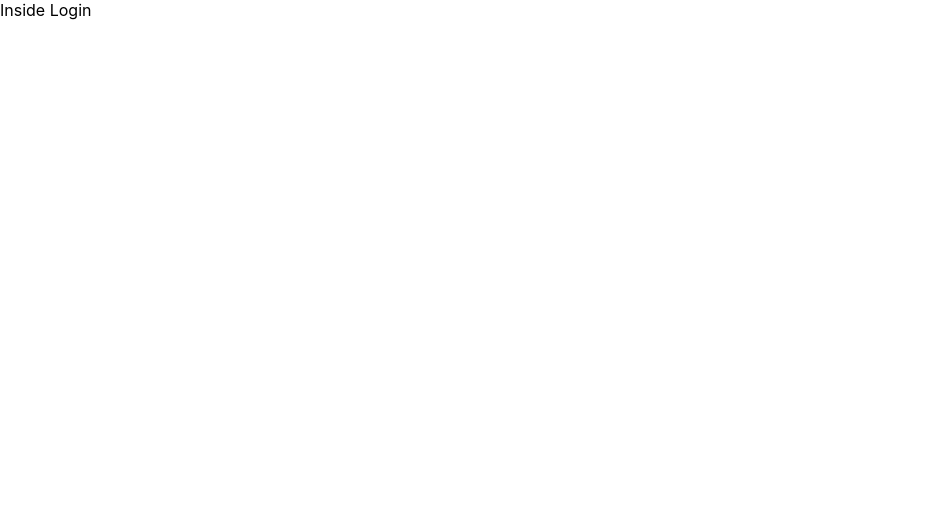
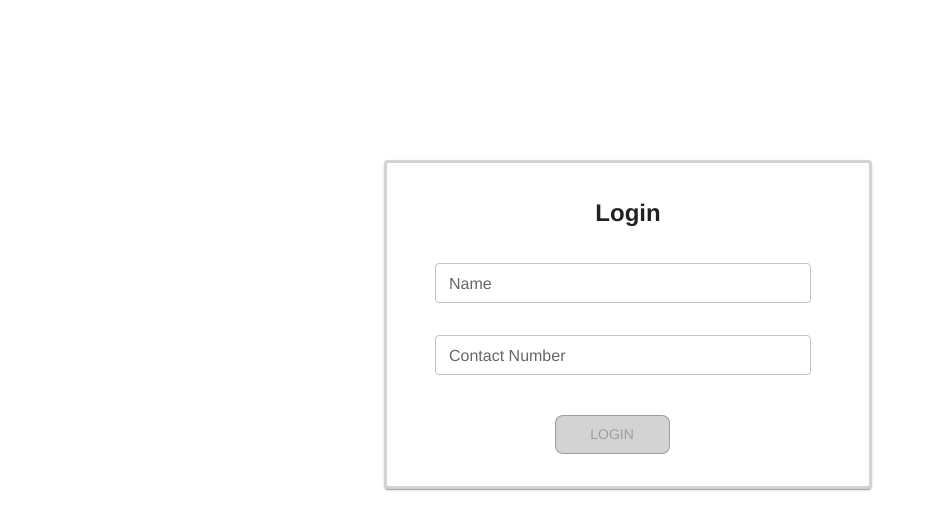
Before and after one commit to SmartImsIns/smart-ims-insu-frontend-app, a React (Create React App) app: page / in a window 1280 px wide. Shown: the top 530 px of the page, without its empty margins (0-935 px from the left). Built offline with nearby package versions, Linux system fonts and the light colour scheme; no server answers.

Commit message:
Creating login screen

```diff
--- a/package.json
+++ b/package.json
@@ -1,5 +1,5 @@
 {
-  "name": "my-app",
+  "name": "insur-app",
   "version": "0.1.0",
   "private": true,
   "dependencies": {
--- a/public/index.html
+++ b/public/index.html
@@ -7,7 +7,7 @@
     <meta name="theme-color" content="#000000" />
     <meta
       name="description"
-      content="Web site created using create-react-app"
+      content="insurance"
     />
     <link rel="apple-touch-icon" href="%PUBLIC_URL%/logo192.png" />
     <!--
@@ -24,7 +24,7 @@
       work correctly both with client-side routing and a non-root public URL.
       Learn how to configure a non-root public URL by running `npm run build`.
     -->
-    <title>React App</title>
+    <title>Insurance App</title>
   </head>
   <body>
     <noscript>You need to enable JavaScript to run this app.</noscript>
--- a/src/Login/Login.tsx
+++ b/src/Login/Login.tsx
@@ -1,6 +1,84 @@
+import { useState } from "react";
+import { Box, Button, TextField, Typography } from "@mui/material";
+import Card from '@mui/material/Card';
+import { ILogin } from '../models/login/Login';
+import LoginStyle from './LoginStyle';
+
 const Login = () => {
+  const [loginData, setLoginData] = useState<ILogin>({indexName: '', contactNumber: ''});
+
+  const handleChange = (event: React.ChangeEvent<HTMLInputElement>) => {
+    const { name, value } = event.target;
+    setLoginData((prev) => ({
+      ...prev, [name]: value
+    }));
+  }
+
+  const validate = () => {
+    if (!loginData.indexName || loginData.indexName.trim().length <= 0) {
+      return false;
+    }
+    if (!loginData.contactNumber || loginData.contactNumber.trim().length <= 0) {
+      return false;
+    }
+
+    return true;
+  }
+
+  const handlSubmit = () => {}
+
   return (
-    <div> Inside Login</div>
+    <Box>
+      <Card sx={LoginStyle.card}>
+        <Typography sx={LoginStyle.heading}>Login</Typography>
+        <Box component="form" autoComplete="off">
+        <Box sx={{ padding: '1rem' }}>
+          <Box sx={LoginStyle.fieldSectionBox}>
+            {/* <Box sx={LoginStyle.labelBox}>
+              <Typography>Name: </Typography>
+            </Box> */}
+            <Box sx={LoginStyle.fieldBox}>
+              <TextField
+                label="Name"
+                sx={LoginStyle.field}
+                type="text"
+                name="indexName"
+                value={loginData.indexName}
+                onChange={handleChange}
+                autoComplete="off"
+                // helperText="field can't be empty."
+                variant="outlined"
+                size="small"
+              />
+            </Box>
+          </Box>
+          <Box sx={LoginStyle.fieldSectionBox}>
+            {/* <Box sx={LoginStyle.labelBox}>
+              <Typography>Contact Number: </Typography>
+            </Box> */}
+            <Box sx={LoginStyle.fieldBox}>
+              <TextField
+                label="Contact Number"
+                sx={LoginStyle.field}
+                type="text"
+                name="contactNumber"
+                value={loginData.contactNumber}
+                onChange={handleChange}
+                autoComplete="off"
+                // helperText="field can't be empty."
+                variant="outlined"
+                size="small"
+              />
+            </Box>
+          </Box>
+        </Box>
+
+        <Box sx={LoginStyle.btnBox}>
+          <Button disabled={!validate()} sx={LoginStyle.btn} type="button" onClick={handlSubmit} >Login</Button>
+        </Box>
+        </Box>
+      </Card>
+    </Box>
   );
 }
 
--- /dev/null
+++ b/src/Login/LoginStyle.ts
@@ -0,0 +1,51 @@
+const LoginStyle = {
+  fieldSectionBox: {
+    display: 'inline-flex',
+    width: '100%',
+    margin: '1rem',
+  },
+  card: {
+    maxWidth: 450,
+    margin: '10rem 24rem 10rem 24rem',
+    border: '3px solid lightgray',
+    padding: '1rem',
+  },
+  heading: {
+    fontSize: '1.5rem',
+    fontWeight: 'bold',
+    textAlign: 'center',
+    marginTop: '1rem',
+  },
+  labelBox: {
+    width: '30%',
+    display: 'flex',
+    alignItems: 'center',
+  },
+  fieldBox: {
+    width: '100%'
+  },
+  field: {
+    width: '90%'
+  },
+  btnBox: {
+    display: 'flex',
+    justifyContent: 'center',
+    margin: '0.5rem 1rem 1rem 1rem',
+  },
+  btn: {
+    width: '115px',
+    border: '1px solid',
+    backgroundColor: '#000000',
+    color: '#ffffff',
+    borderRadius: '8px',
+    marginRight: '2rem',
+    ':hover': {
+        backgroundColor: '#000000',
+    },
+    ':disabled': {
+        backgroundColor: 'lightgrey'
+    }
+  }
+};
+
+export default LoginStyle;
--- /dev/null
+++ b/src/Models/login/Login.ts
@@ -0,0 +1,4 @@
+export interface ILogin {
+  indexName: string;
+  contactNumber: string;
+}
--- /dev/null
+++ b/src/app-theme/theme.ts
@@ -0,0 +1,103 @@
+import { createTheme } from '@mui/material/styles';
+import { red } from '@mui/material/colors';
+import themesVariables from './themesVariables';
+
+// A custom theme for this app
+const theme = createTheme({
+  palette: {
+    primary: {
+      main: themesVariables.primaryBtnColor,
+    },
+    secondary: {
+      main: '#19857b',
+    },
+    error: {
+      main: red.A400,
+    },
+  },
+  typography: {
+    fontFamily: themesVariables.fontFamily,
+  },
+  components: {
+    // MuiButtonBase: {
+    //   defaultProps: {
+    //     style: {
+    //      backgroundColor: themesVariables.primaryBtnColor,
+    //      color: themesVariables.primaryBtnTextColor,
+    //     //  width: '332px',
+    //     //  borderRadius: '25px',
+    //     }
+    //   },
+    // },
+    MuiMenuItem: {
+      defaultProps: {
+        style: {
+         backgroundColor: 'transparent',
+         color: '#000',
+         width: 'auto',
+        }
+      },
+    },
+    // MuiIconButton: {
+    //   defaultProps: {
+    //     size: 'small',
+    //     style: {
+    //       backgroundColor: 'transparent',
+    //       color: '#000',
+    //       margin: '10px',
+    //     },
+    //   },
+    // },
+    MuiBadge: {
+      defaultProps: {
+        style: {
+         marginLeft: '.5rem',
+        }
+      },
+    },
+    MuiTableSortLabel: {
+      defaultProps: {
+        style: {
+          backgroundColor: 'transparent',
+          color: '#ffffff',
+        }
+      },
+      styleOverrides: {
+        icon: {
+          styles: {
+            color: '#ffffff',
+          }
+        },
+      },
+    },
+    MuiCheckbox: {
+      defaultProps: {
+        style: {
+          backgroundColor: 'transparent',
+          // color: '#00578d',
+          width: 'auto',
+          borderRadius: 0,
+        }
+      },
+    },
+    // MuiToolbar: {
+    //   defaultProps: {
+    //     style: {
+    //       paddingLeft: 0,
+    //       paddingRight: 0,
+    //     }
+    //   },
+    // },
+    // MuiAppBar: {
+    //   defaultProps: {
+    //     style: {
+    //       height: 'auto',
+    //       width: '100%',
+    //       backgroundColor: '#fafafa',
+    //     }
+    //   },
+    // }
+  },
+});
+
+export default theme;
--- /dev/null
+++ b/src/app-theme/themesVariables.ts
@@ -0,0 +1,11 @@
+import { red } from '@mui/material/colors';
+const themesVariables = {
+  primaryBtnColor: '#000000',
+  primaryBtnTextColor: '#ffffff',
+  fontText: '14px',
+  fontFamily: '"Helvetica Neue",Helvetica,Arial,sans-serif',
+  variant: 'contained',
+  errorColor: red.A400,
+};
+
+export default themesVariables;
--- a/src/index.tsx
+++ b/src/index.tsx
@@ -1,7 +1,9 @@
 import React from 'react';
 import ReactDOM from 'react-dom/client';
-import { BrowserRouter } from "react-router-dom"
+import { BrowserRouter } from "react-router-dom";
 import { Provider } from 'react-redux';
+import { ThemeProvider } from '@mui/material/styles';
+import theme from './app-theme/theme';
 import ApplicationRoutes from './Routes';
 import './index.css';
 import App from './App';
@@ -16,7 +18,9 @@ root.render(
   // <React.StrictMode>
     <BrowserRouter>
       <Provider store={store}>
+        <ThemeProvider theme={theme}>
           <ApplicationRoutes />
+        </ThemeProvider>
       </Provider>
     </BrowserRouter>
   // </React.StrictMode>
```
Also changed, not shown: src/Login/LoginAction.ts (added, +14 -0 lines), 1 other file (tests, documents, lock files or other folders).
